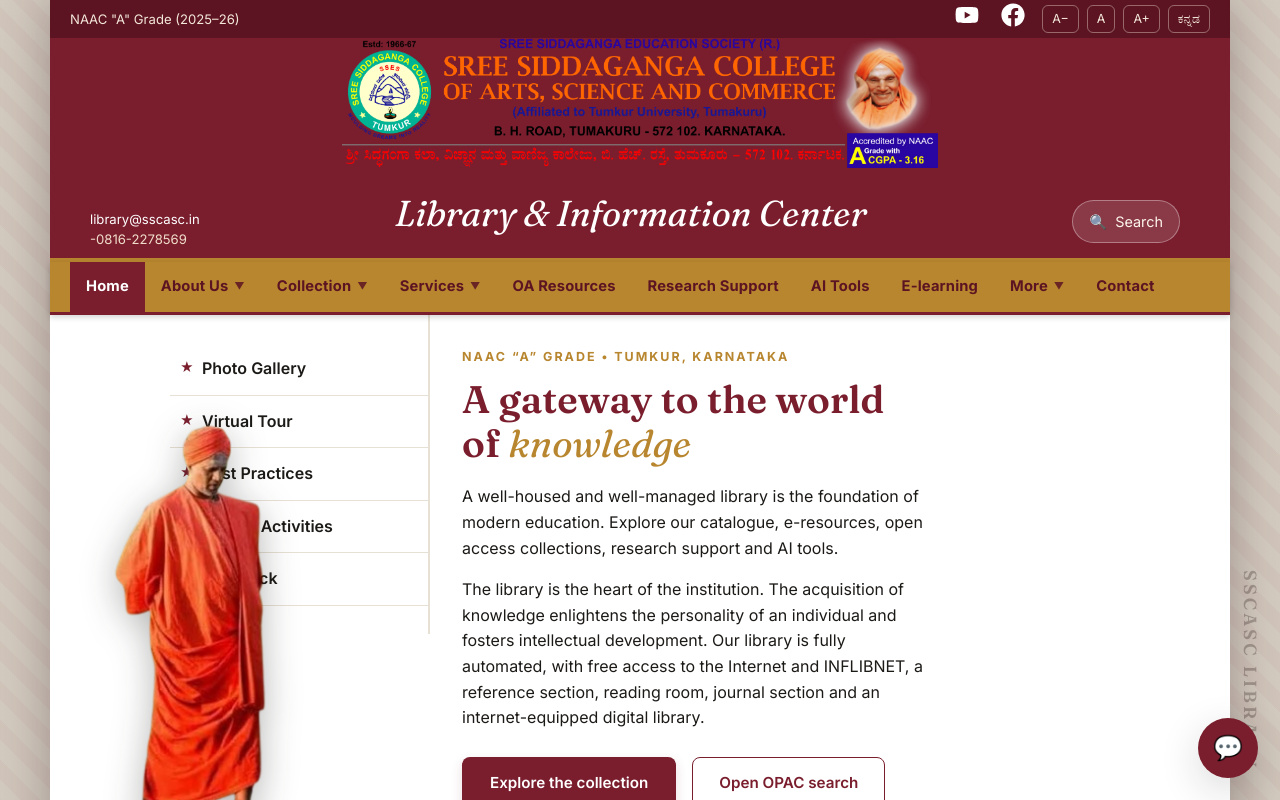
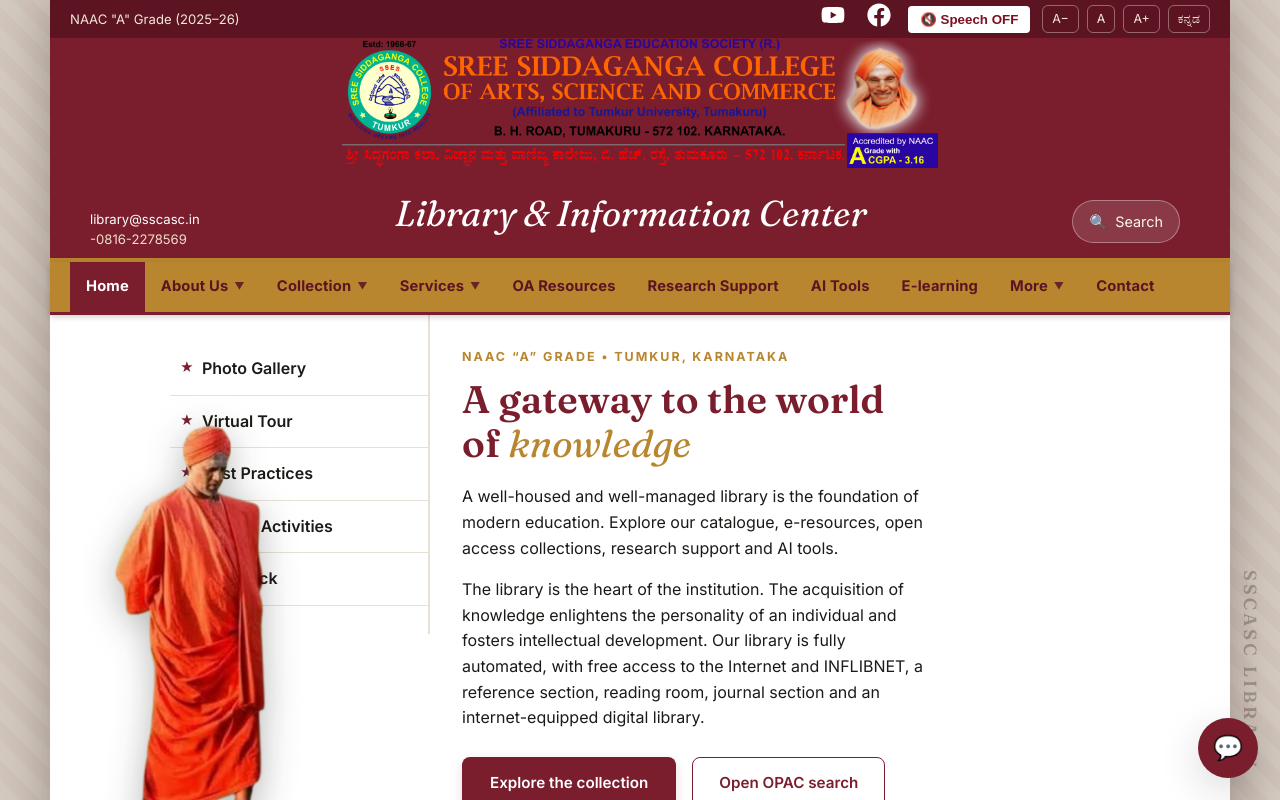
Before and after one commit to Dhanvish017/ssc-library-, a React (Vite) app: page / in a window 1280 px wide. Shown: the top 800 px of the page. Built offline with nearby package versions, Linux system fonts and the light colour scheme.

Commit message:
speach added

```diff
--- a/src/components/Header.jsx
+++ b/src/components/Header.jsx
@@ -5,6 +5,7 @@
 import logo from '../assets/logo.png'
 import banner from '../assets/banner.png'
 import { FaYoutube, FaFacebook } from "react-icons/fa";
+import ReadAloudButton from "./ReadAloudButton";
 
 function LangAndAccess() {
   const { lang, toggleLang, incScale, decScale, resetScale, t } = useApp()
@@ -46,7 +47,7 @@
             <a href={college.facebook} target="_blank" rel="noopener noreferrer">
               <FaFacebook />
             </a>
-
+            <ReadAloudButton />
             <LangAndAccess />
           </div>
         </div>
--- /dev/null
+++ b/src/components/ReadAloudButton.jsx
@@ -0,0 +1,55 @@
+import { useState, useEffect } from "react";
+import { useApp } from "../context/AppContext.jsx";
+
+export default function ReadAloudButton() {
+  const [speechMode, setSpeechMode] = useState(false);
+  const { lang } = useApp();
+
+  useEffect(() => {
+    if (!speechMode) return;
+
+    const handleClick = (e) => {
+      const text = e.target.innerText?.trim();
+
+      // Ignore empty elements
+      if (!text || text.length < 2) return;
+
+      // Stop current speech
+      window.speechSynthesis.cancel();
+
+      const speech = new SpeechSynthesisUtterance(text);
+
+      speech.lang = lang === "kn" ? "kn-IN" : "en-IN";
+      speech.rate = 1;
+      speech.pitch = 1;
+      speech.volume = 1;
+
+      window.speechSynthesis.speak(speech);
+    };
+
+    document.addEventListener("click", handleClick);
+
+    return () => {
+      document.removeEventListener("click", handleClick);
+      window.speechSynthesis.cancel();
+    };
+  }, [speechMode]);
+
+  const toggleSpeechMode = () => {
+    setSpeechMode((prev) => !prev);
+
+    if (speechMode) {
+      window.speechSynthesis.cancel();
+    }
+  };
+
+  return (
+    <button
+      className={`read-aloud-btn ${speechMode ? "active" : ""}`}
+      onClick={toggleSpeechMode}
+      aria-label="Toggle speech mode"
+    >
+      {speechMode ? "🔊 Speech ON" : "🔇 Speech OFF"}
+    </button>
+  );
+}
--- a/src/styles/global.css
+++ b/src/styles/global.css
@@ -1501,3 +1501,17 @@
     padding-right: var(--photo-col);
   }
 }
+
+.read-aloud-btn {
+  background: #ffffff;
+  color: #7a1023;
+  border: none;
+  padding: 6px 12px;
+  border-radius: 4px;
+  cursor: pointer;
+  font-weight: 600;
+}
+
+.read-aloud-btn:hover {
+  opacity: 0.9;
+}
```
